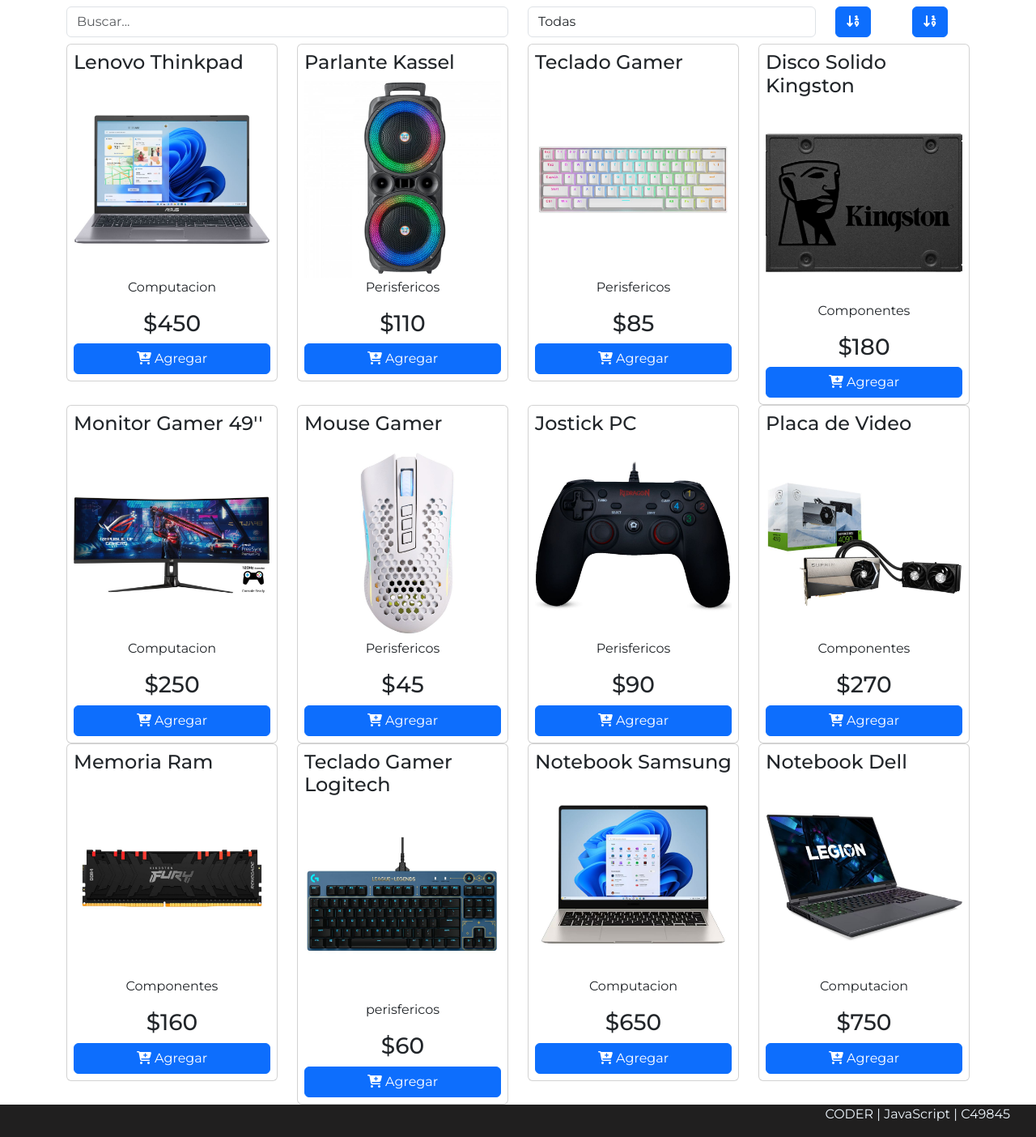
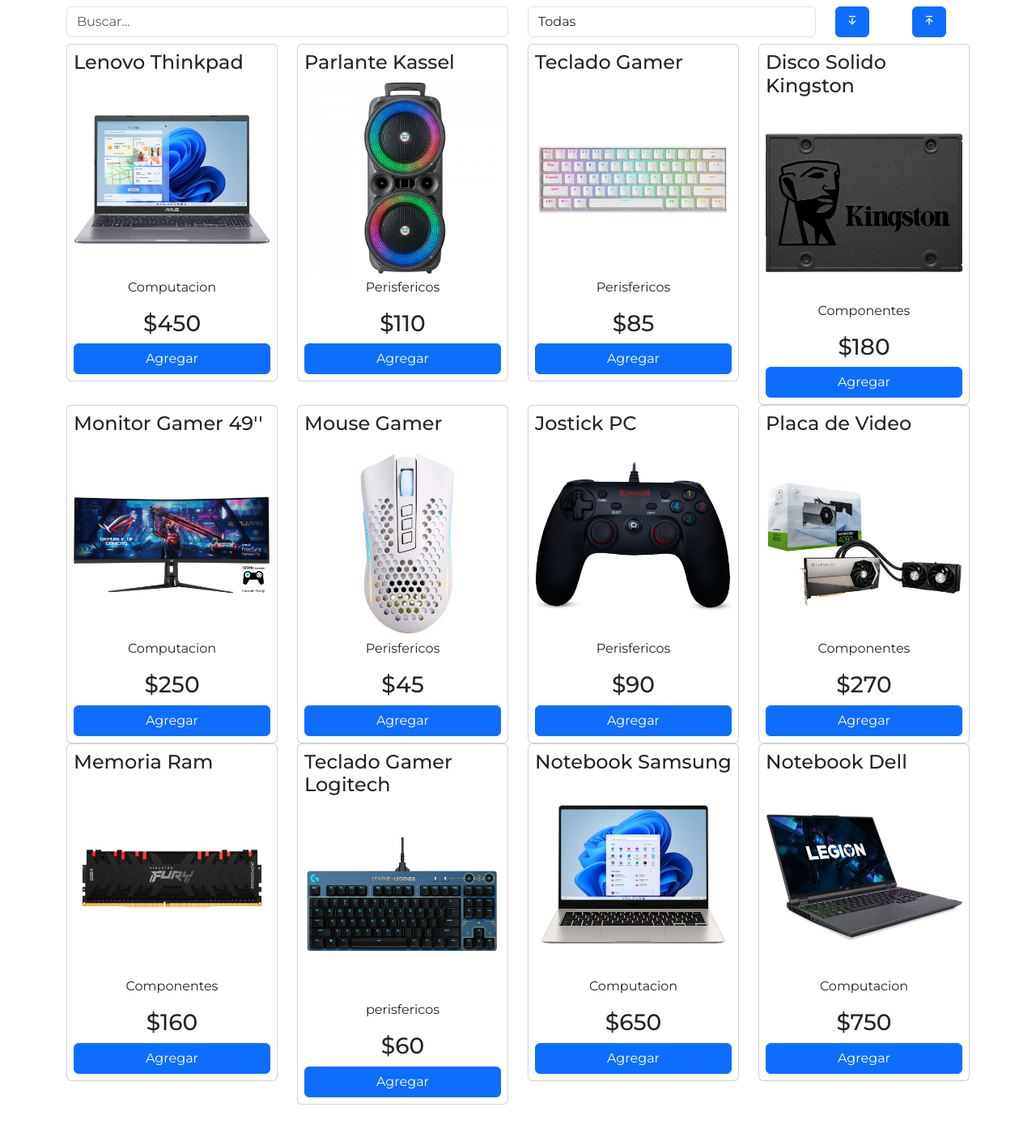
Before and after one commit to Lvcas10/javascript-49845, a plain HTML site: page index.html in a window 1280 px wide. Shown: the part 80-1484 px from the top of the page at 81% size. After the commit the page ends 1444 px from the top, so only its background shows below. Drawn offline with nearby package versions, Linux system fonts and the light colour scheme.

Commit message:
Tercera Pre Entrega 2

```diff
--- a/css/style.css
+++ /dev/null
@@ -1,29 +0,0 @@
-* {
-    margin: 0;
-    padding: 0;
-    box-sizing: border-box;
-    text-decoration: none;
-}
-
-main {
-    min-height: 80vh;
-    width: 70%;
-    margin: 0 auto;
-}
-
-header {
-    height: 15vh;
-    background-color: #B4D6D3;
-    color: white;
-    display: flex;
-    justify-content: space-evenly;
-    align-items: start;
-    position: sticky;
-    top: -1rem;
-    z-index: 3;
-}
-
-h1 {
-position: relative;
-padding: 0;
-}
--- a/index.html
+++ b/index.html
@@ -5,9 +5,8 @@
     <meta http-equiv="X-UA-Compatible" content="IE=edge">
     <meta name="viewport" content="width=device-width, initial-scale=1.0">
     <title>Carrito</title>
-    <link rel="stylesheet" href="https://cdnjs.cloudflare.com/ajax/libs/font-awesome/6.4.0/css/all.min.css" integrity="sha512-iecdLmaskl7CVkqkXNQ/ZH/XLlvWZOJyj7Yy7tcenmpD1ypASozpmT/E0iPtmFIB46ZmdtAc9eNBvH0H/ZpiBw==" crossorigin="anonymous" referrerpolicy="no-referrer" />
+    <link href='https://unpkg.com/boxicons@2.1.4/css/boxicons.min.css' rel='stylesheet'>
     <link href="https://cdn.jsdelivr.net/npm/bootstrap@5.3.2/dist/css/bootstrap.min.css" rel="stylesheet" integrity="sha384-T3c6CoIi6uLrA9TneNEoa7RxnatzjcDSCmG1MXxSR1GAsXEV/Dwwykc2MPK8M2HN" crossorigin="anonymous">
-
     <link rel="stylesheet" href="style.css">
     <link rel="shortcut icon" href="images/icon.png" type="image/x-png">
     <script src="https://cdn.jsdelivr.net/npm/bootstrap@5.3.2/dist/js/bootstrap.bundle.min.js" integrity="sha384-C6RzsynM9kWDrMNeT87bh95OGNyZPhcTNXj1NW7RuBCsyN/o0jlpcV8Qyq46cDfL" crossorigin="anonymous"></script>
@@ -19,7 +18,7 @@
     <header class="d-flex justify-content-between p-4">
         <h1>eCommerce</h1>
         <button id="btnModalCarrito" type="button" class="btn btn-primary">
-            <i class="fa-solid fa-cart-shopping"></i>
+            <i class='bx bxs-shopping-bag'></i>
             <span id="cartCount" class="badge text-bg-secondary">0</span>
         </button>
     </header>
@@ -38,12 +37,12 @@
             </div>
             <div class="col-md-1">
                 <button id="btnOrder" type="button" class="btn btn-primary">
-                    <i class="fa-solid fa-arrow-down-1-9"></i>
+                    <i class='bx bx-arrow-from-top'></i>
                 </button>
             </div>
             <div class="col-md-1">
                 <button id="btnOrderUp" type="button" class="btn btn-primary">
-                    <i class="fa-solid fa-arrow-down-1-9"></i>
+                    <i class='bx bx-arrow-to-top'></i>
                 </button>
             </div>
         </div>
@@ -80,8 +79,5 @@
             </div>
         </div>
     </div>
-    <footer>
-        <p> CODER | JavaScript | C49845</p>
-    </footer>
 </body>
 </html>
--- a/style.css
+++ b/style.css
@@ -31,18 +31,6 @@
     margin: 0 auto;
 }
 
-
-
-footer {
-    height: 5vh;
-    display: flex;
-    align-items: center;
-    justify-content: end;
-    background-color: rgb(32, 31, 31);
-    color: aliceblue;
-    padding-right: 2rem;
-}
-
 .card {
     min-height: 400px;
     display: flex;
```
